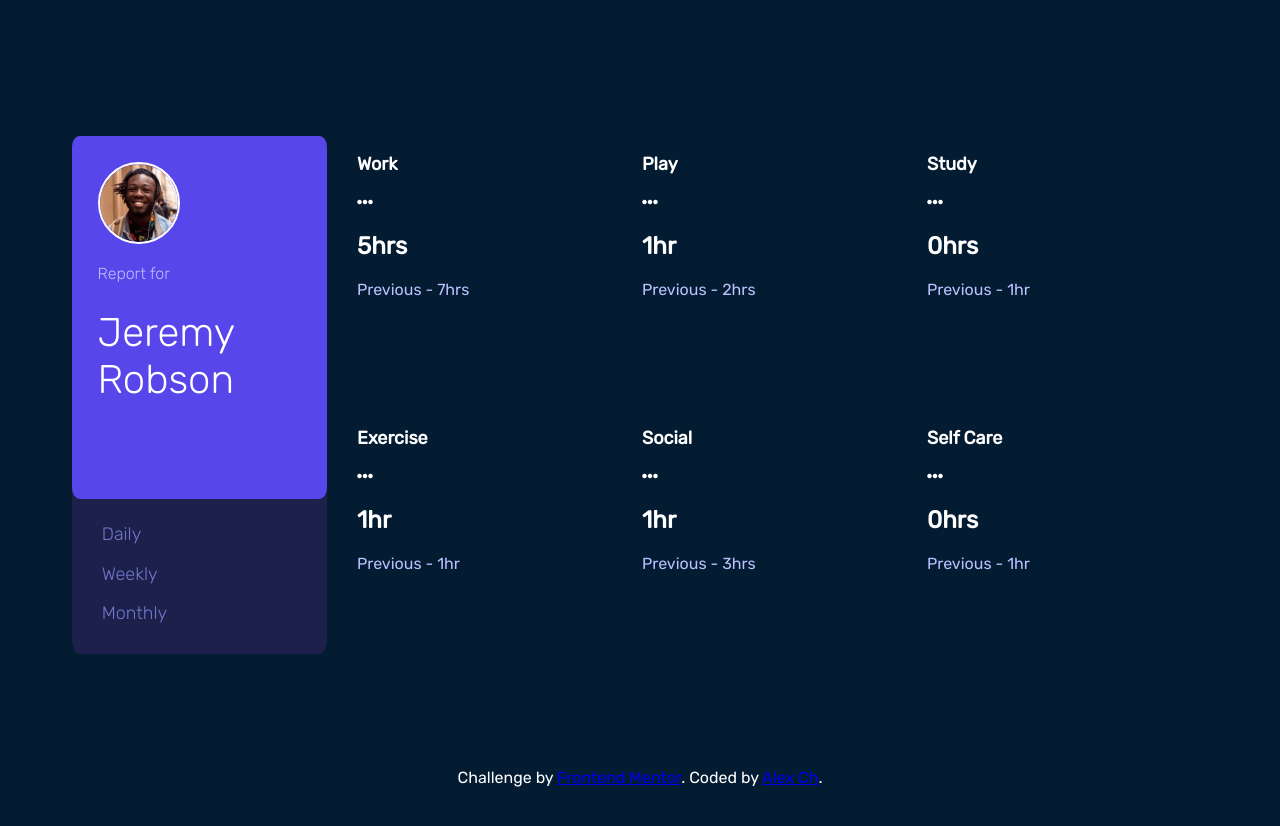
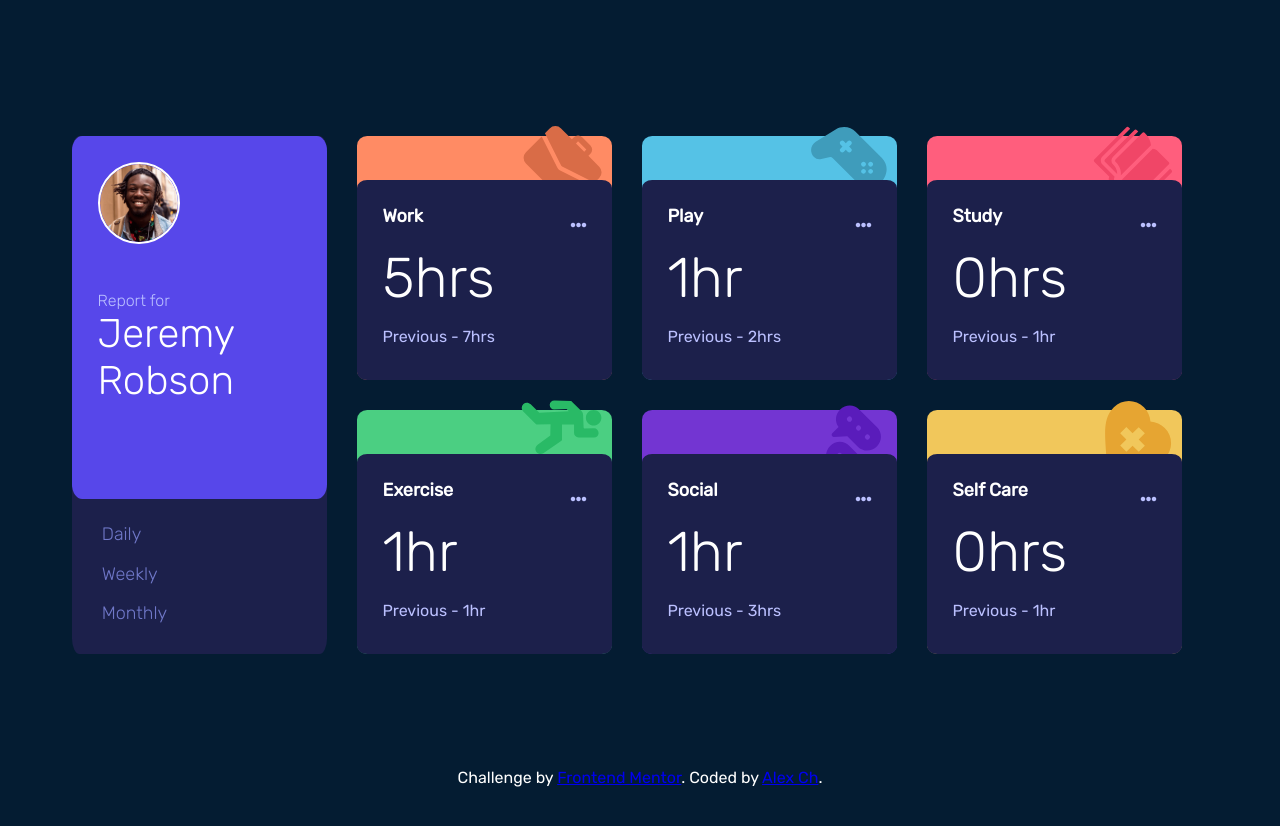
Before and after one commit to ogdruggahat/timeTracking_dashboard, a plain HTML site: page index.html in a window 1280 px wide. Drawn offline with Linux system fonts and the light colour scheme.

Commit message:
CSS: grid and flex to position items font decoration

```diff
--- a/index.html
+++ b/index.html
@@ -34,61 +34,104 @@
 <h3>Monthly</h3>
 </div>
 </div>
-<div class="work">
+<div class="work square">
+  <img src="./images/icon-work.svg" alt="icon-work">
+  <div class="front">
+    <div class="padding">
+      <div class="flex">
   <h3>Work</h3>
   <i class="fas fa-ellipsis-h"></i>
+</div>
   <h2>5hrs</h2> <!-- daily -->
-  <p>Previous - 7hrs</p>  <!-- daily -->
+  <p>Previous - 7hrs</p>
+</div>
+</div>  <!-- daily -->
   <!-- 32hrs  weekly
   Previous - 36hrs  weekly
   103hrs  monthly
   Previous - 128hrs  monthly -->
 </div>
-<div class="play">
+<div class="play square">
+  <img src="./images/icon-play.svg" alt="icon-work">
+  <div class="front">
+    <div class="padding">
+      <div class="flex">
   <h3>Play</h3>
   <i class="fas fa-ellipsis-h"></i>
+</div>
   <h2>1hr</h2> <!-- daily -->
-  <p>Previous - 2hrs</p>  <!-- daily -->
+  <p>Previous - 2hrs</p>
+</div>
+</div>
+  <!-- daily -->
   <!-- 10hrs  weekly
   Previous - 8hrs  weekly
   23hrs  monthly
   Previous - 29hrs  monthly -->
 </div>
-<div class="study">
+<div class="study square">
+  <img src="./images/icon-study.svg" alt="">
+  <div class="front">
+    <div class="padding">
+      <div class="flex">
   <h3>Study</h3>
   <i class="fas fa-ellipsis-h"></i>
+</div>
   <h2>0hrs</h2> <!-- daily -->
   <p>Previous - 1hr</p>  <!-- daily -->
+</div>
+</div>
   <!-- 4hrs  weekly
   Previous - 7hrs  weekly
   13hrs  monthly
   Previous - 19hrs  monthly -->
 </div>
-<div class="exercise">
+<div class="exercise square">
+  <img src="./images/icon-exercise.svg" alt="icon-work">
+  <div class="front">
+    <div class="padding">
+      <div class="flex">
   <h3>Exercise</h3>
   <i class="fas fa-ellipsis-h"></i>
+</div>
   <h2>1hr</h2> <!-- daily -->
   <p>Previous - 1hr </p> <!-- daily -->
+</div>
+</div>
   <!-- 4hrs  weekly
   Previous - 5hrs  weekly
   11hrs  monthly
   Previous - 18hrs  monthly -->
 </div>
-<div class="social">
+<div class="social square">
+  <img src="./images/icon-social.svg" alt="icon-work">
+  <div class="front">
+    <div class="padding">
+      <div class="flex">
   <h3>Social</h3>
   <i class="fas fa-ellipsis-h"></i>
+</div>
   <h2>1hr</h2> <!-- daily -->
   <p>Previous - 3hrs</p>  <!-- daily -->
+</div>
+</div>
   <!-- 5hrs  weekly
   Previous - 10hrs  weekly
   21hrs  monthly
   Previous - 23hrs  monthly -->
 </div>
-<div class="self-care">
+<div class="self-care square">
+  <img src="./images/icon-self-care.svg" alt="icon-work">
+  <div class="front">
+    <div class="padding">
+      <div class="flex">
   <h3>Self Care</h3>
   <i class="fas fa-ellipsis-h"></i>
+</div>
   <h2>0hrs</h2> <!-- daily -->
   <p>Previous - 1hr </p> <!-- daily -->
+</div>
+</div>
   <!-- 2hrs  weekly
   Previous - 2hrs  weekly
   7hrs monthly
--- a/styles.css
+++ b/styles.css
@@ -5,11 +5,20 @@ body{
     font-weight: 400;
     padding: 10% 5%;
 }
+/* text */
 h1{
     font-weight: 300;
     font-size: 40px;
     line-height: 47,4px;
     width: 80%;
+    margin-top: 0px;
+}
+h2{
+    font-size: 56px;
+    line-height: 66.36px;
+    font-style: normal;
+    font-weight: 300;
+    margin: 0;
 }
 h3{
     font-size: 18px;
@@ -19,6 +28,14 @@ h3{
 p{
     color: #BBC0FF;
 }
+.user-card h3, .user-card p{
+    margin-bottom: 0;
+    font-weight: 200;
+}
+.user-card p{
+    margin-top: 43px;
+}
+/* main */
 .grid{
     display: grid;
     grid-template-columns: repeat(4,255px);
@@ -35,7 +52,7 @@ p{
     z-index: -2;
 }
 .background{
-    border-radius: 3%;
+    border-radius: 4%;
     background-color: #5747EA;
     position: absolute;
     top: 0;
@@ -50,10 +67,75 @@ p{
     position: absolute;
     color:#7078C9;
 }
-.user-card h3, .user-card p{
-    margin-bottom: 0;
-    font-weight: 200;
+.work{
+    background-color: #FF8B64;
 }
+.play{
+    background-color: #55C2E6;
+}
+.study{
+    background-color: #FF5E7D;
+}
+.exercise{
+    background-color: #4BCF82;
+}
+.social{
+    background-color: #7335D2;
+}
+.self-care{
+    background-color: #F1C75B;
+}
+.square{
+width: 255px;
+height: 244px;
+border-radius: 4%;
+position: relative;
+
+}
+.padding{
+    padding: 10%;
+}
+.flex{
+    display: grid;
+    grid-template-columns: 1fr 1fr;
+
+}
+.flex h3{
+    justify-self: start;
+    margin-top: 0;
+}
+i{
+    margin-top: 0;
+    justify-self: end;
+    align-self: center;
+    color: #BBC0FF;
+}
+i:hover {
+    color: #ffff;
+}
+
+.square img{
+    position: absolute;
+    right: 10px;
+    top: -10px;
+}
+.front{
+    width: 255px;
+    height: 200px;
+    border-radius: 4%;
+    background-color: #1C204B;
+    position: absolute;
+    bottom: 0;
+    left: 0;
+}
+.front:hover{
+    background-color: #33397A;
+}
+
+.front h3, .front i{
+    display: inline;
+}
+
 
 .user-card img{
     width:78px;
```
